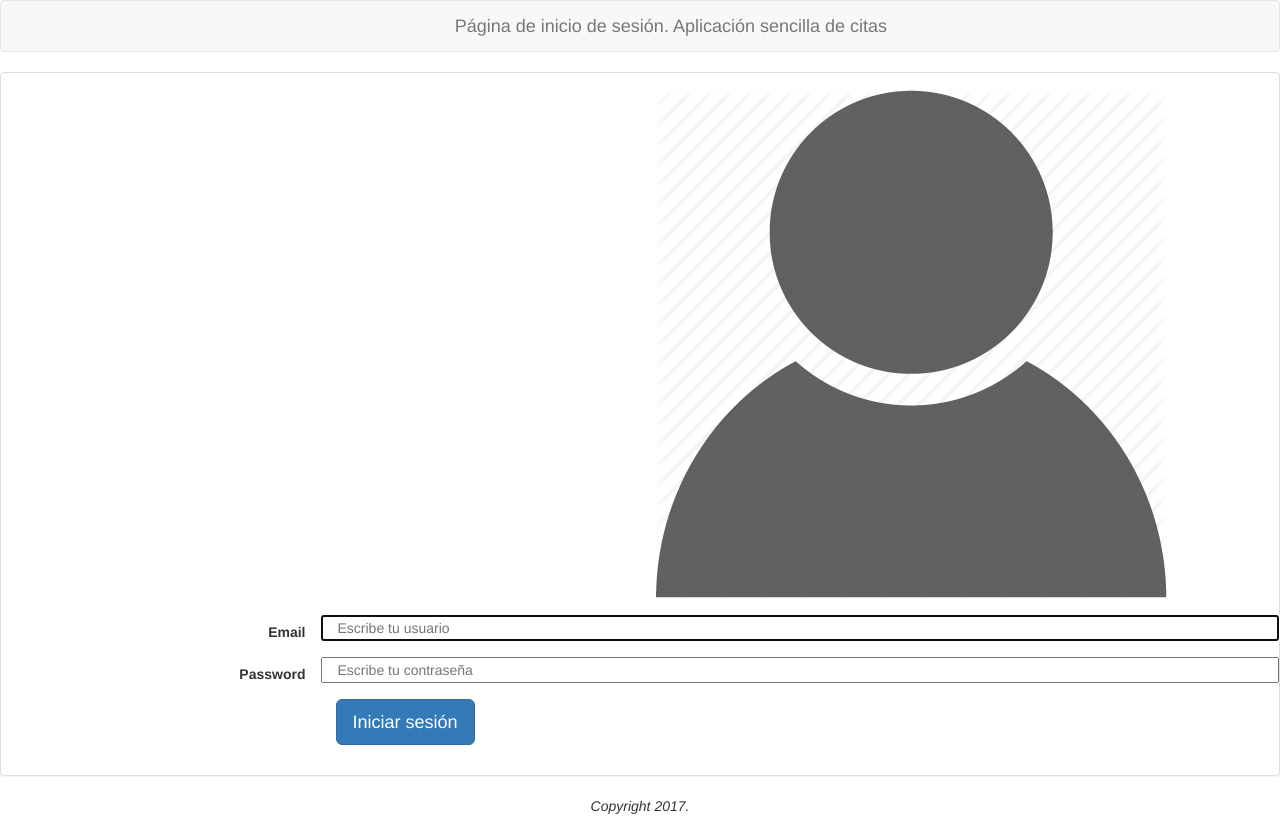
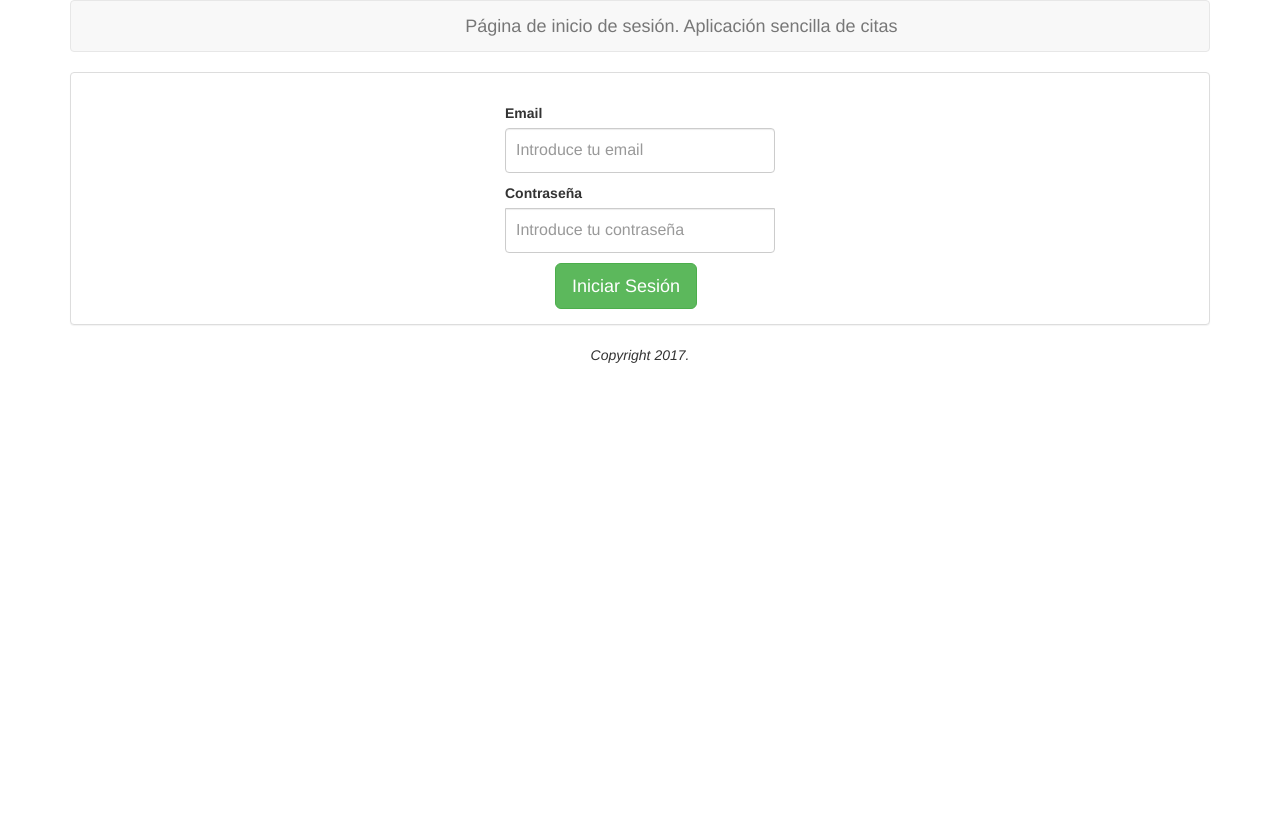
Before and after one commit to Mascalerino/Pagina-de-citas, a PHP site: page /login.php in a window 1280 px wide. After the commit the page ends 363 px from the top, so only its background shows below. Run offline with PHP 8.4, Linux system fonts and the light colour scheme; a stand-in replaces the project's code that opens the database connection.

Commit message:
Terminando Login

```diff
--- a/login.php
+++ b/login.php
@@ -27,43 +27,36 @@ if (isset($_GET['nouser'])) {
         <link rel="stylesheet" href="js/alertify/themes/alertify.core.css" />
         <link rel="stylesheet" href="js/alertify/themes/alertify.default.css" />
 </head>
-        <body id="zonaLogin">
+<body>
+    <div class="container">
         <nav class="navbar navbar-default">
-                <div class="navbar-header">
+            <div class="col-md-offset-4 navbar-header">
                 <a class="navbar-brand" href="login.php">
-                        <div class="col-md-12 col-md-offset-11">
                     <span>Página de inicio de sesión. Aplicación sencilla de citas</span>
-                        </div>
                 </a>
             </div>
         </nav>
         <div class="panel panel-default">
             <div class="panel-body">
-                <form class="form-horizontal" method="post" action="register.php" name="login_form">
-                <div class="form-group">
-                    <div class="col-sm-offset-6 col-sm-6">
-                        <img id="userimg" src="img/user.png" class="img-rounded"/>
+                <form class="form-signin" method="post" action="controladoras/register.php">
+                    <div class="col-md-12">
+                        <p>
+                            <label for="email">Email</label>
+                            <input type="text" class="form-control registro" placeholder="Introduce tu email" name="nombreUsuario" required/>
+                        </p>
                     </div>
+                    <div class="col-md-12">
+                        <p>
+                            <label>Contraseña</label>
+                            <input type="password" placeholder="Introduce tu contraseña" class="form-control registro" name="pass" />
+                        </p>
                     </div>
-                <div class="form-group">
-                    <label class="col-sm-3 control-label" for="email">Email</label>
-                    <input class="col-sm-9" type="email" name="email" placeholder="Escribe tu usuario" required autofocus/>
+                    <div class="col-md-offset-2 col-md-6">
+                        <button type="submit" class="btn btn-success btn-lg"> Iniciar Sesión </button>
                     </div>
-                <div class="form-group">
-                    <label class="col-sm-3 control-label" for="password">Password</label>
-                    <input class="col-sm-9" type="password" name="password" placeholder="Escribe tu contraseña" required/>
-                </div>
-                <div class="form-group">
-                    <div class="col-sm-offset-3 col-sm-9">
-                        <button class="btn btn-primary btn-lg" type="submit">Iniciar sesión</button>
-                    </div>
-                </div>
-
                     <?php if($res == 1) echo "<p><a href=noregister.php></a></p>"; ?>
-
                 </form>
             </div>
-
         </div>
         <footer class="text-center">
             <span><i>Copyright 2017.</i></span>
--- a/style.css
+++ b/style.css
@@ -158,3 +158,7 @@
 
 #listaP{margin-left: 35%;
       margin-top: 6%;}
+
+#userimg{
+    width: 80px;
+}
```
Lines whose indentation alone changed are shown as unchanged.
